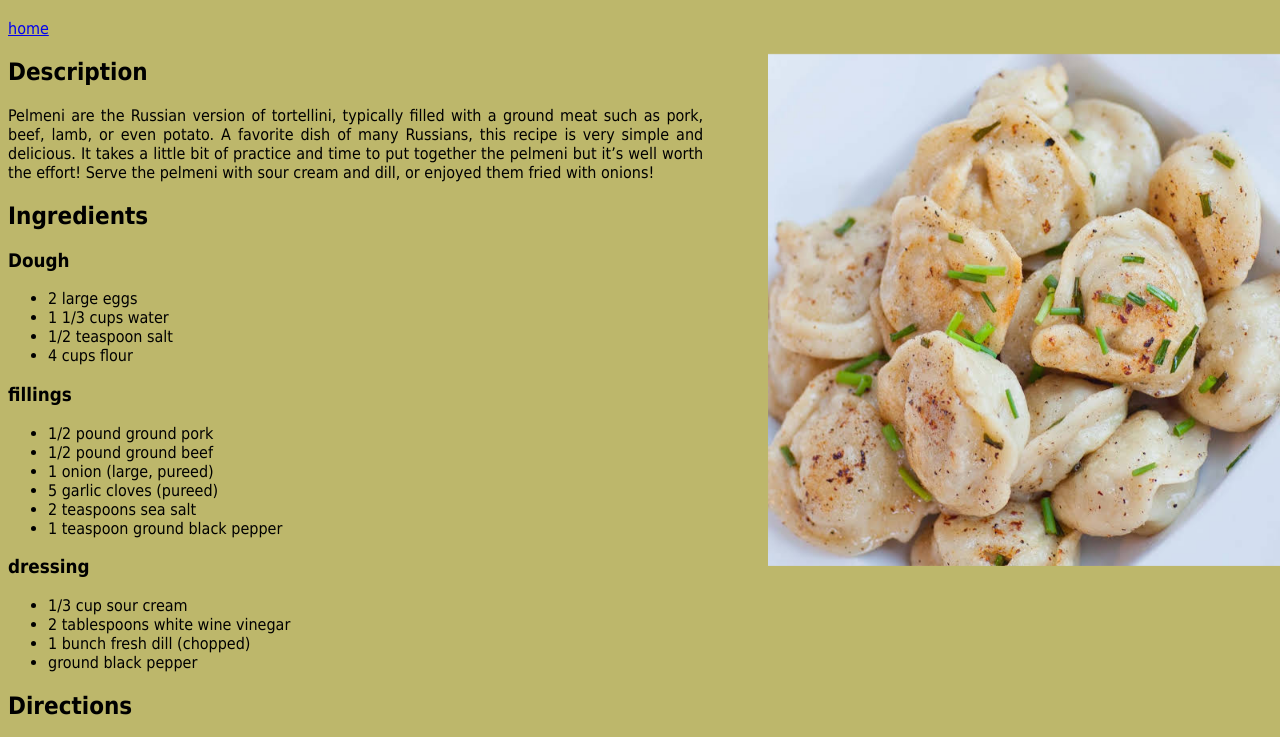
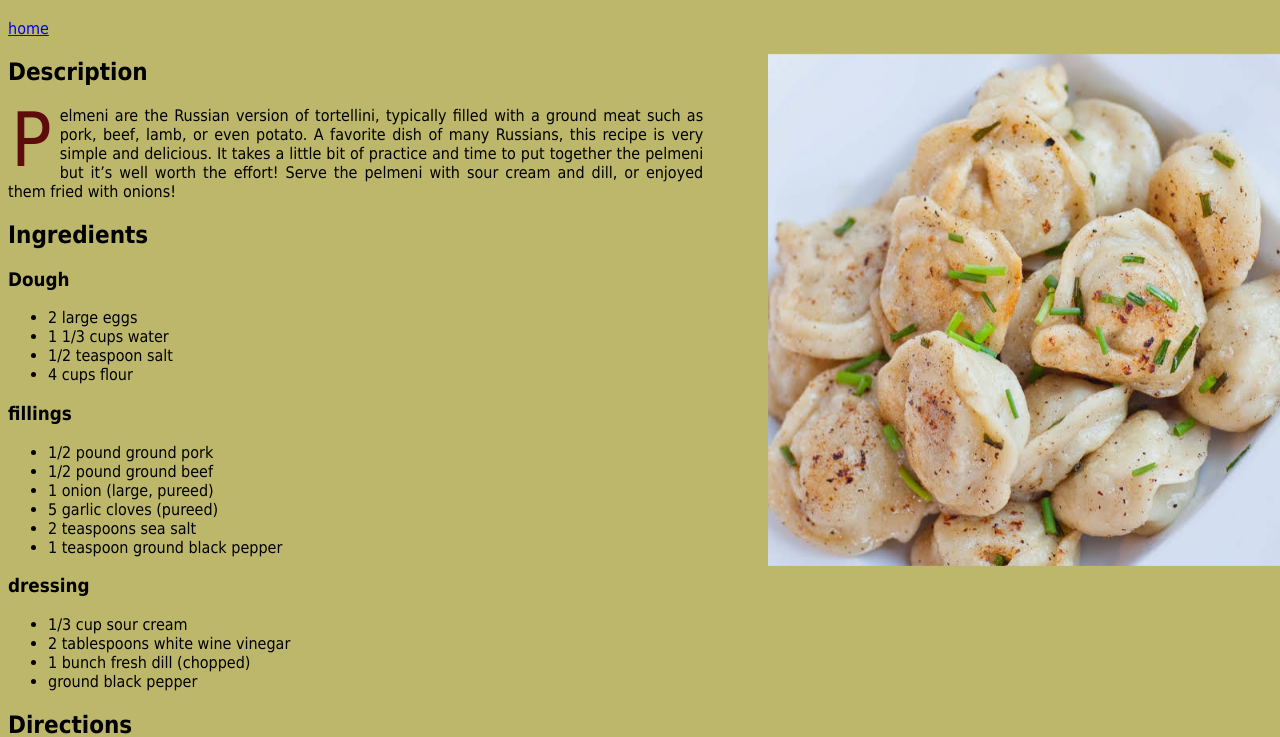
Before and after one commit to devmildfire/odin-recipes, a plain HTML site: page recipes/Pelmeni.html in a window 1280 px wide. Shown: the part 62-799 px from the top of the page. Drawn offline with Linux system fonts and the light colour scheme.

Commit message:
add big first letter

```diff
--- a/css/style.css
+++ b/css/style.css
@@ -24,3 +24,13 @@ img {
   text-align: center;
   width: 100%;
 }
+
+.first-letter {
+  float: left;
+  font-size: 75px;
+  line-height: 60px;
+  padding-top: 4px;
+  padding-right: 8px;
+  color: #5e0b0b;
+  padding-left: 3px;
+}
--- a/recipes/Pelmeni.html
+++ b/recipes/Pelmeni.html
@@ -17,7 +17,7 @@
 
     <h2>Description</h2>
 
-    <p>Pelmeni are the Russian version of tortellini, typically
+    <p><span class="first-letter">P</span>elmeni are the Russian version of tortellini, typically
         filled with a ground meat such as pork, beef, lamb, or
         even potato. A favorite dish of many Russians, this
         recipe is very simple and delicious. It takes a little
```
Also changed, not shown: recipes/borscht.html (+1 -1 lines), recipes/lasagna.html (+1 -1 lines).
